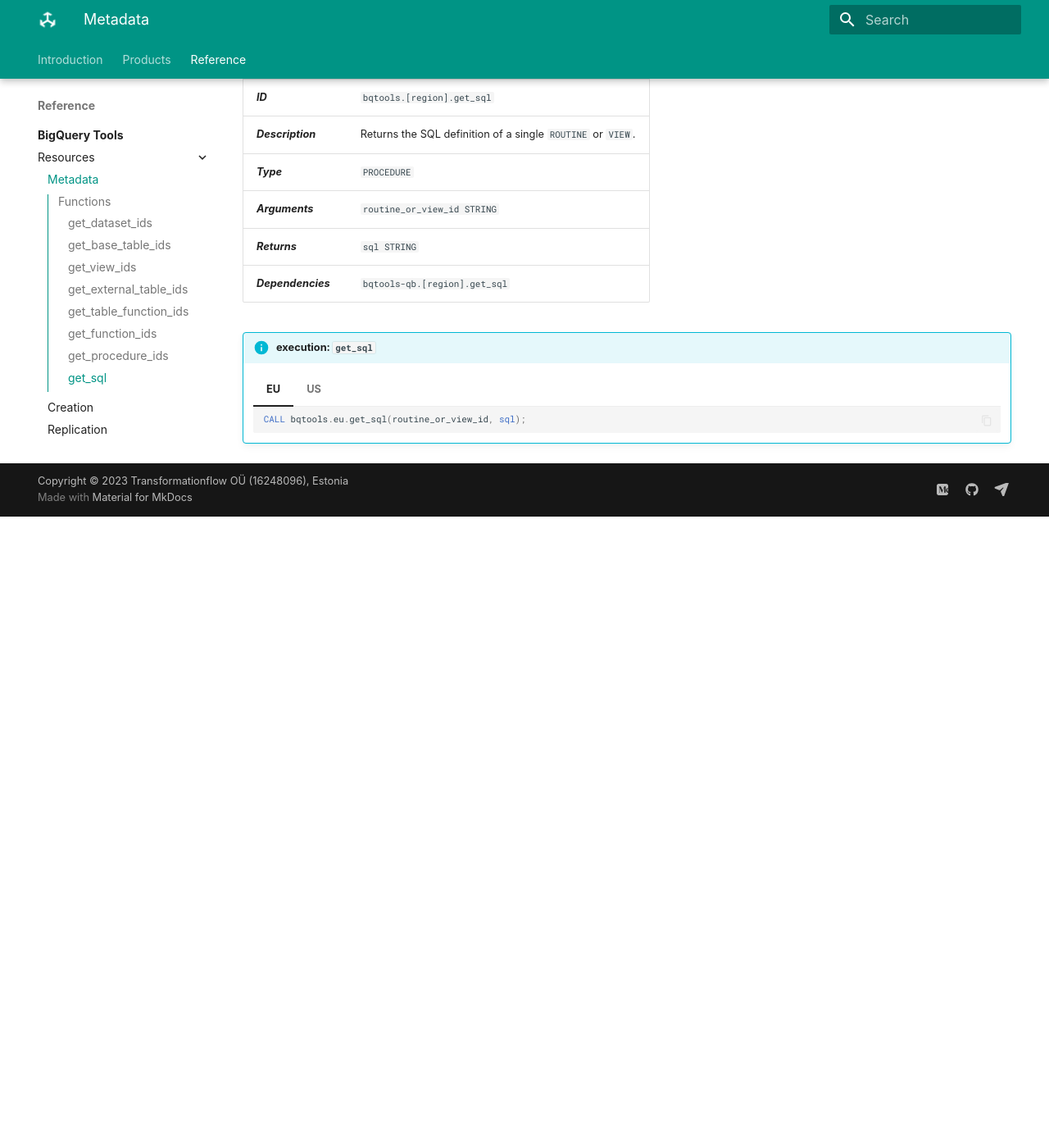
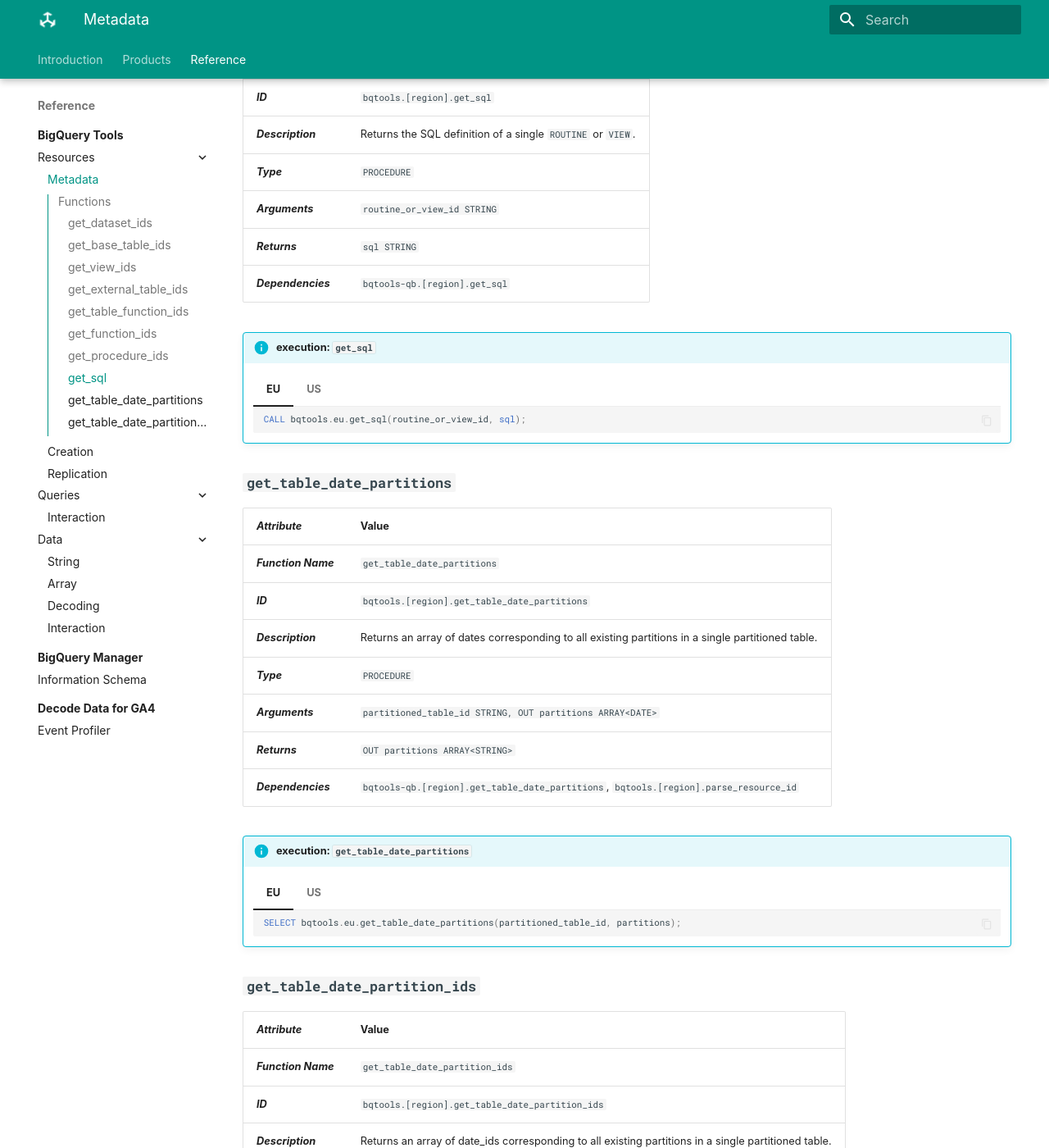
Before and after one commit to transformationflow/transformationflow.github.io, an MkDocs documentation site: the page built from docs/reference/bqtools/metadata.md, in a window 1280 px wide and 1400 px high, scrolled down 4725 px. Shown: the whole window at 82% size. Built offline with MkDocs 1.6.1 and Material for MkDocs 9.7.7, drawn with Linux system fonts in a browser that asks for light colours; some web fonts are replaced; before the commit the page ends 5355 px from its top, so only the background shows below that; some of the changed text lies outside the part shown.

Commit message:
added initial partition functions

````diff
--- a/docs/reference/bqtools/metadata.md
+++ b/docs/reference/bqtools/metadata.md
@@ -176,3 +176,47 @@
         ```sql
         CALL bqtools.us.get_sql(routine_or_view_id, sql);
         ```
+
+## **`get_table_date_partitions`**
+_**Attribute**_ | Value
+--- | ---
+_**Function Name**_ | `get_table_date_partitions`
+_**ID**_ | `bqtools.[region].get_table_date_partitions`
+_**Description**_ | Returns an array of dates corresponding to all existing partitions in a single partitioned table.
+_**Type**_ | `PROCEDURE`
+_**Arguments**_ | `partitioned_table_id STRING, OUT partitions ARRAY<DATE>`
+_**Returns**_ | `OUT partitions ARRAY<STRING>`
+_**Dependencies**_ | `bqtools-qb.[region].get_table_date_partitions`, `bqtools.[region].parse_resource_id`
+
+!!! info "execution: `get_table_date_partitions`"
+    === "EU"
+        ```sql
+        SELECT bqtools.eu.get_table_date_partitions(partitioned_table_id, partitions);
+        ```
+
+    === "US"
+        ```sql
+        SELECT bqtools.us.get_table_date_partitions(partitioned_table_id, partitions);
+        ```
+
+## **`get_table_date_partition_ids`**
+_**Attribute**_ | Value
+--- | ---
+_**Function Name**_ | `get_table_date_partition_ids`
+_**ID**_ | `bqtools.[region].get_table_date_partition_ids`
+_**Description**_ | Returns an array of date_ids corresponding to all existing partitions in a single partitioned table.
+_**Type**_ | `PROCEDURE`
+_**Arguments**_ | `partitioned_table_id STRING, OUT partition_ids ARRAY<STRING>`
+_**Returns**_ | `OUT partition_ids ARRAY<STRING>`
+_**Dependencies**_ | `bqtools-qb.[region].get_table_date_partitions`, `bqtools.[region].parse_resource_id`
+
+!!! info "execution: `get_table_date_partition_ids`"
+    === "EU"
+        ```sql
+        SELECT bqtools.eu.get_table_date_partitions(partitioned_table_id, partition_ids);
+        ```
+
+    === "US"
+        ```sql
+        SELECT bqtools.us.get_table_date_partitions(partitioned_table_id, partition_ids);
+        ```
````
Also changed, not shown: docs/reference/bqtools/string.md (+11 -2 lines).
